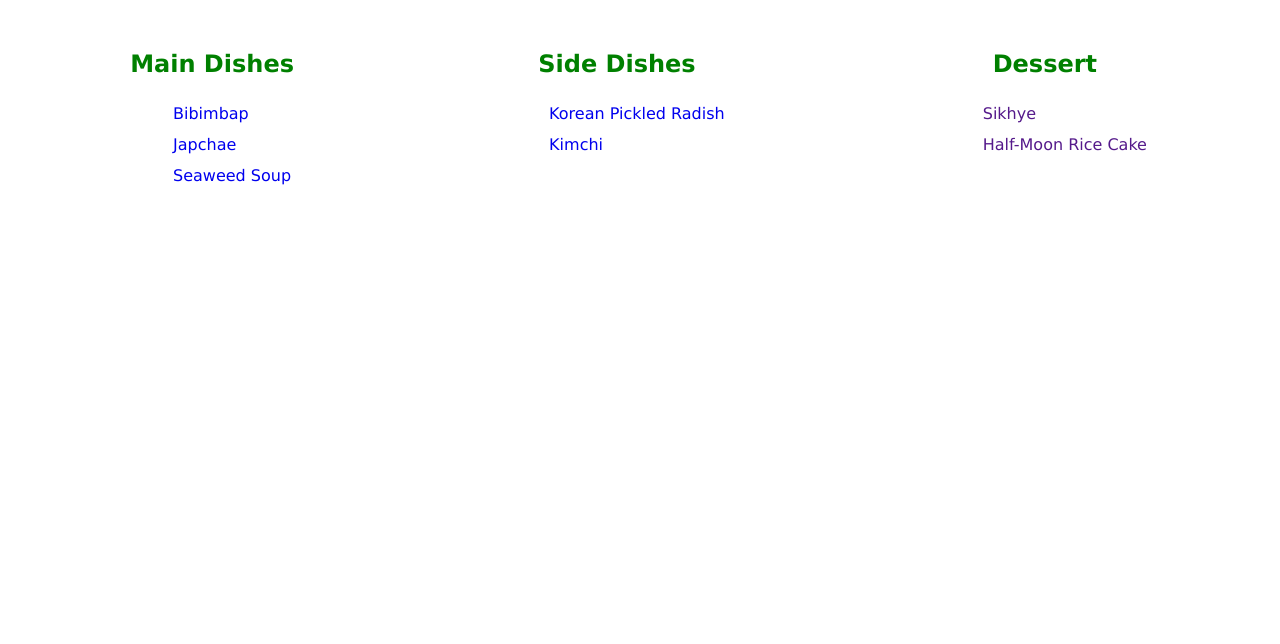
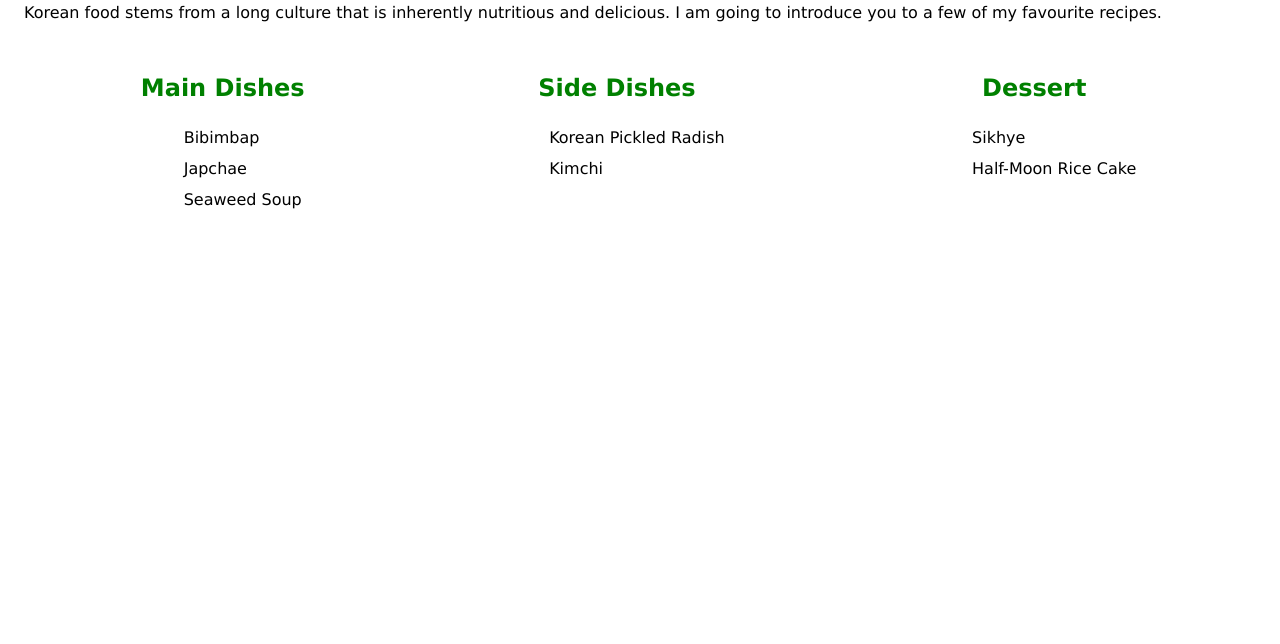
Before and after one commit to serenityn/odin-recipes, a plain HTML site: page index.html in a window 1280 px wide. Shown: the part 156-800 px from the top of the page. Drawn offline with Linux system fonts and the light colour scheme.

Commit message:
Add style link to sub-pages

```diff
--- a/css/style.css
+++ b/css/style.css
@@ -1,6 +1,7 @@
 
 body {
     font-family: 'Lucida Sans', 'Lucida Sans Regular', 'Lucida Grande', 'Lucida Sans Unicode', Geneva, Verdana, sans-serif;
+    padding: 16px;
 }
 
 
@@ -14,8 +15,14 @@ h2 {
     color: green;
 }
 
+h3 {
+    font-family: Verdana, Geneva, Tahoma, sans-serif;
+    color: orange;
+}
+
 a {
     text-decoration: none;
+    color: black;
 }
 
 ul {
--- a/index.html
+++ b/index.html
@@ -19,25 +19,25 @@
             <div class="dish">
                 <h2>Main Dishes</h2>
                 <ul>
-                    <a href="./recipes/bibimbap.html"><li>Bibimbap</li></a>
-                    <a href="./recipes/japchae.html"><li>Japchae</li></a>
-                    <a href="./recipes/seaweed.html"><li>Seaweed Soup</li></a>
+                    <a href="./recipes/bibimbap.html" target="_blank"><li>Bibimbap</li></a>
+                    <a href="./recipes/japchae.html" target="_blank"><li>Japchae</li></a>
+                    <a href="./recipes/seaweed.html" target="_blank"><li>Seaweed Soup</li></a>
                 </ul>
             </div>
 
             <div class="dish">
                 <h2>Side Dishes</h2>
                 <ul>
-                    <a href="./recipes/radish.html"><li>Korean Pickled Radish</li></a>
-                    <a href="./recipes/kimchi.html"><li>Kimchi</li></a>
+                    <a href="./recipes/radish.html" target="_blank"><li>Korean Pickled Radish</li></a>
+                    <a href="./recipes/kimchi.html" target="_blank"><li>Kimchi</li></a>
                 </ul>
             </div>
 
             <div class="dish">
                 <h2>Dessert</h2>
                     <ul>
-                        <a href=""><li>Sikhye</li></a>
-                        <a href=""><li>Half-Moon Rice Cake</li></a>
+                        <a href="" target="_blank"><li>Sikhye</li></a>
+                        <a href="" target="_blank"><li>Half-Moon Rice Cake</li></a>
                     </ul>
             </div>
 
```
Also changed, not shown: recipes/bibimbap.html (+1 -0 lines), recipes/japchae.html (+1 -0 lines), recipes/kimchi.html (+1 -0 lines), recipes/radish.html (+1 -0 lines), recipes/seaweed.html (+1 -0 lines).
